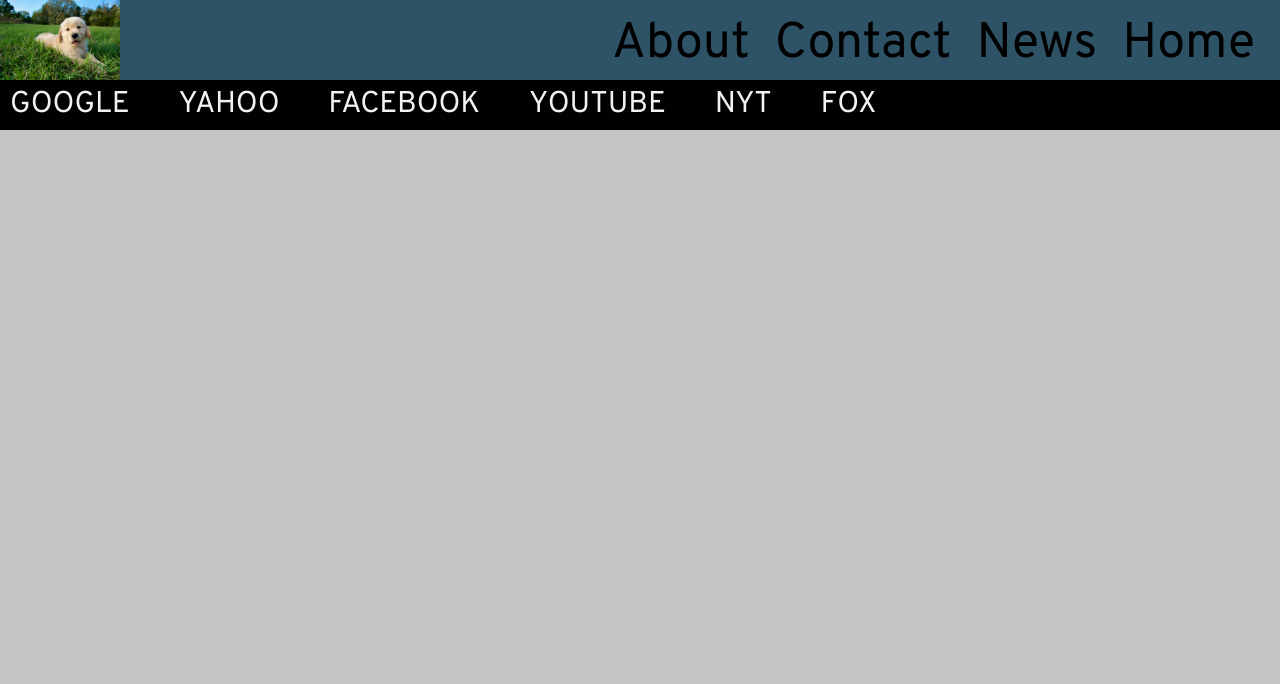
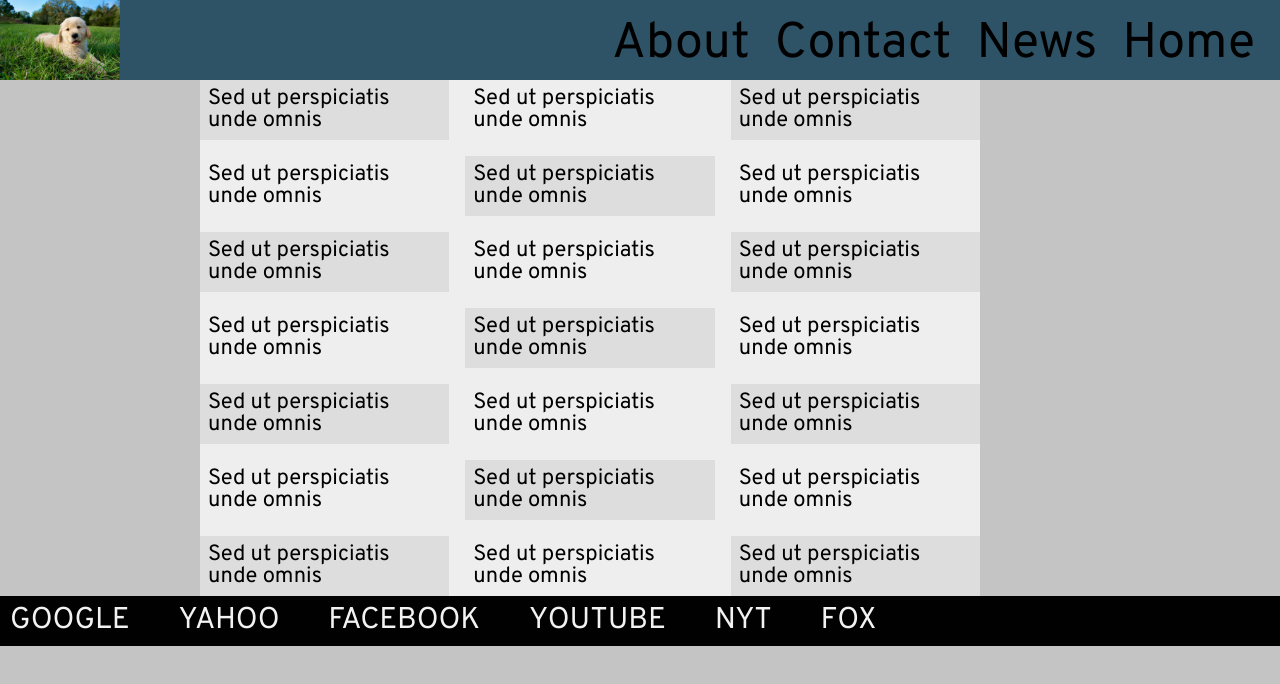
Before and after one commit to RobertNeuzil/htmlfiles, a plain HTML site: page pages/about.html in a window 1280 px wide. Drawn offline with Linux system fonts and the light colour scheme; files whose address does not match are found by name.

Commit message:
css grid

```diff
--- a/pages/about.html
+++ b/pages/about.html
@@ -20,8 +20,72 @@
     </header>
   </div>
 <body>
+<div class= "aboutwrapper">
+	<div>
+   <p>Sed ut perspiciatis unde omnis</p>
+  </div>
+  <div>
+   <p>Sed ut perspiciatis unde omnis</p>
+  </div>
+  <div>
+   <p>Sed ut perspiciatis unde omnis</p>
+  </div>
+  <div>
+   <p>Sed ut perspiciatis unde omnis</p>
+  </div>
+  <div>
+   <p>Sed ut perspiciatis unde omnis</p>
+  </div>
+  <div>
+   <p>Sed ut perspiciatis unde omnis</p>
+  </div>
+  <div>
+   <p>Sed ut perspiciatis unde omnis</p>
+  </div>
+  <div>
+   <p>Sed ut perspiciatis unde omnis</p>
+  </div>
+  <div>
+   <p>Sed ut perspiciatis unde omnis</p>
+  </div>
+  <div>
+   <p>Sed ut perspiciatis unde omnis</p>
+  </div>
+  <div>
+   <p>Sed ut perspiciatis unde omnis</p>
+  </div>
+    <div>
+   <p>Sed ut perspiciatis unde omnis</p>
+  </div>
+  <div>
+   <p>Sed ut perspiciatis unde omnis</p>
+  </div>
+  <div>
+   <p>Sed ut perspiciatis unde omnis</p>
+  </div>
+  <div>
+   <p>Sed ut perspiciatis unde omnis</p>
+  </div>
+  <div>
+   <p>Sed ut perspiciatis unde omnis</p>
+  </div>
+  <div>
+   <p>Sed ut perspiciatis unde omnis</p>
+  </div>
+  <div>
+   <p>Sed ut perspiciatis unde omnis</p>
+  </div>
+  <div>
+   <p>Sed ut perspiciatis unde omnis</p>
+  </div>
+  <div>
+   <p>Sed ut perspiciatis unde omnis</p>
+  </div>
+  <div>
+   <p>Sed ut perspiciatis unde omnis</p>
+  </div>
 
-
+</div>
 
 
 
--- a/pages/style.css
+++ b/pages/style.css
@@ -153,8 +153,9 @@ body{
 	margin-left: 200px;
 	display: grid;
 	grid-template-columns: 45% 55%;
-	grid-column-gap: 10px;
-	grid-row-gap: 10px;
+/*	grid-column-gap: 10px;
+	grid-row-gap: 10px; */
+	grid-gap: 10px;
 }
 
 .wrapper > div{
@@ -177,6 +178,37 @@ body{
 	font-size: 18px;
 	margin-top: 10px;
 }
+
+
+
+
+
+
+.aboutwrapper{
+	background-color: #eee;
+	margin-right: 300px;
+	margin-left: 200px;
+	display: grid;
+	/*grid-template-columns: 1fr 1fr 1fr; */
+	grid-template-columns: repeat(3, 1fr);
+	grid-gap: 1em;
+
+
+
+}
+
+
+.aboutwrapper > div > p{
+	font-size: 22px;
+	margin: 8px;
+
+}
+
+.aboutwrapper > div:nth-child(odd){
+	background-color: #ddd;
+}
+
+
 
 
 .footerwrapper{
```
